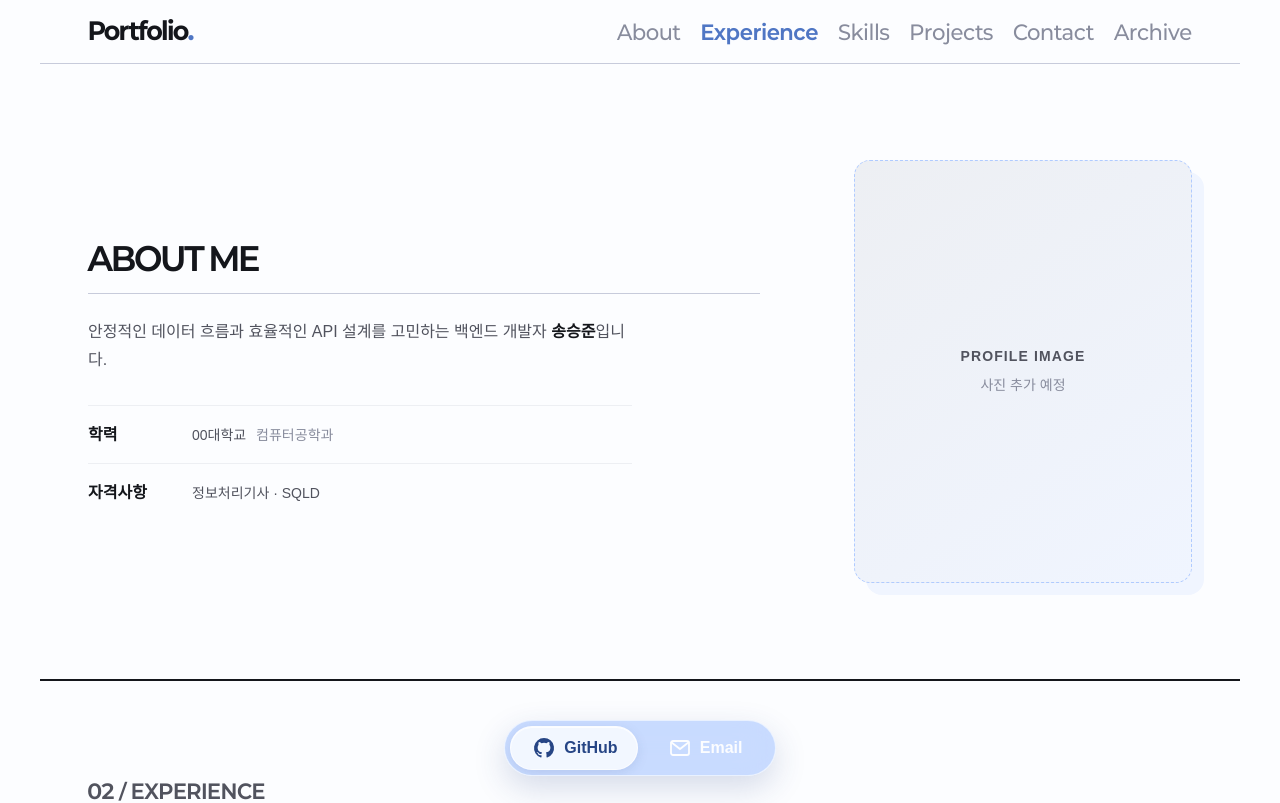
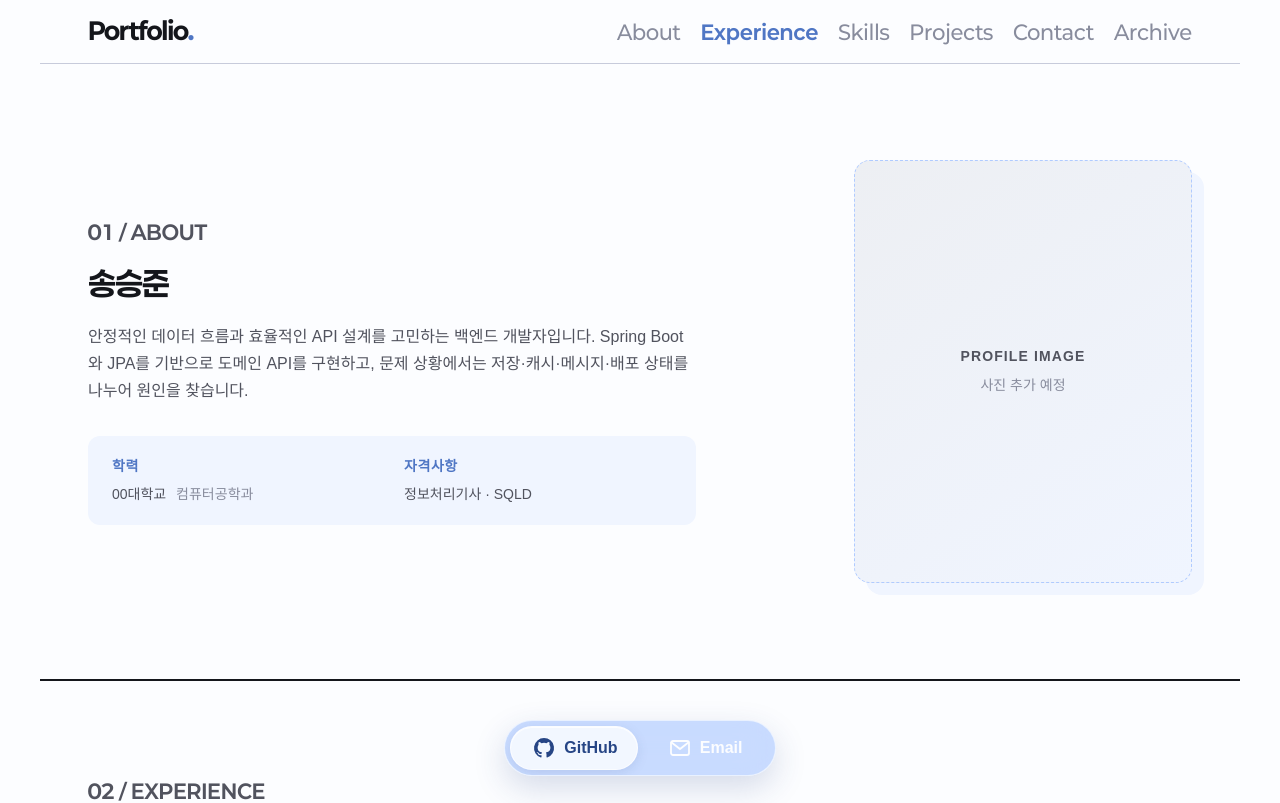
Before and after one commit to SeungJunS0ng/portfolio-site, a React (Vite) app: page / in a window 1280 px wide. Shown: the top 803 px of the page. Built offline with nearby package versions, Linux system fonts and the light colour scheme; no server answers; a web font is replaced by a local one.

Commit message:
style: About 섹션의 공통 레이아웃 톤 복원
- 다른 Home 섹션과 같은 번호 라벨과 제목 위계 적용

- About 제목을 이름 중심으로 변경해 자연스러운 소개 흐름 구성

- 학력·자격사항을 단일 정보 블록으로 정리해 시각적 밀도 보완

```diff
--- a/src/pages/Home/sections/About/About.module.css
+++ b/src/pages/Home/sections/About/About.module.css
@@ -1,15 +1,14 @@
 .section { min-height: 38rem; display: grid; grid-template-columns: minmax(0, 1.35fr) minmax(16rem, 0.65fr); gap: 4rem; align-items: center; padding: 6rem 3rem; }
 .content { display: flex; flex-direction: column; align-items: flex-start; }
-.sectionTitle { width: min(100%, 42rem); padding-bottom: 0.75rem; border-bottom: 1px solid var(--gray-300); font: var(--font-h1); letter-spacing: -0.04em; }
-.introduction { max-width: 34rem; margin-top: 1.5rem; color: var(--gray-700); font: var(--font-body2); line-height: 1.7; }
-.introduction strong { color: var(--gray-900); font-weight: 700; }
-.profileDetails { display: grid; gap: 1rem; width: min(100%, 34rem); margin-top: 2rem; }
-.profileDetails div { display: grid; grid-template-columns: 5.5rem minmax(0, 1fr); gap: 1rem; align-items: baseline; padding-top: 1rem; border-top: 1px solid var(--gray-100); }
-.profileDetails dt { color: var(--gray-900); font: var(--font-body2); font-weight: 700; }
+.sectionTitle { font: var(--font-h1); letter-spacing: -0.04em; }
+.introduction { max-width: 38rem; margin-top: 1rem; color: var(--gray-700); font: var(--font-body2); line-height: 1.7; }
+.profileDetails { display: grid; grid-template-columns: repeat(2, minmax(0, 1fr)); width: min(100%, 38rem); gap: 1.5rem; margin-top: 2rem; padding: 1.25rem 1.5rem; background: var(--blue-50); border-radius: var(--radius-md); }
+.profileDetails div { display: grid; gap: 0.4rem; min-width: 0; }
+.profileDetails dt { color: var(--blue-700); font: var(--font-small); font-weight: 700; letter-spacing: 0.04em; }
 .profileDetails dd { color: var(--gray-700); font: var(--font-small); }
 .profileDetails dd span { margin-left: 0.375rem; color: var(--gray-500); }
 .profile { position: relative; aspect-ratio: 4 / 5; display: flex; flex-direction: column; align-items: center; justify-content: center; min-height: 22rem; overflow: hidden; color: var(--gray-500); background: linear-gradient(145deg, var(--gray-100), var(--blue-50)); border: 1px dashed var(--blue-300); border-radius: var(--radius-lg); box-shadow: 0.75rem 0.75rem 0 var(--blue-50); }
 .profile span { color: var(--gray-700); font: var(--font-small); font-weight: 700; letter-spacing: 0.08em; }
 .profile p { margin-top: 0.5rem; font: var(--font-small); }
 @media (max-width: 720px) { .section { min-height: auto; grid-template-columns: 1fr; gap: 2rem; padding: 5rem 1.5rem; } .profile { order: -1; width: min(100%, 20rem); min-height: 18rem; margin: 0 auto; } }
-@media (max-width: 480px) { .section { padding: 4rem 1.25rem; } .sectionTitle { font-size: 1.75rem; } .introduction { margin-top: 1.25rem; } .profileDetails { margin-top: 1.5rem; } .profileDetails div { grid-template-columns: 4.75rem minmax(0, 1fr); gap: 0.75rem; } .profile { min-height: 15rem; box-shadow: 0.5rem 0.5rem 0 var(--blue-50); } }
+@media (max-width: 480px) { .section { padding: 4rem 1.25rem; } .sectionTitle { font-size: 1.75rem; } .introduction { margin-top: 1.25rem; } .profileDetails { grid-template-columns: 1fr; gap: 1rem; margin-top: 1.5rem; padding: 1rem; } .profile { min-height: 15rem; box-shadow: 0.5rem 0.5rem 0 var(--blue-50); } }
--- a/src/pages/Home/sections/About/About.tsx
+++ b/src/pages/Home/sections/About/About.tsx
@@ -4,10 +4,12 @@ export function About() {
   return (
     <section id="about" className={styles.section}>
       <div className={styles.content}>
-        <h1 className={styles.sectionTitle}>ABOUT ME</h1>
+        <p className="section-label">01 / ABOUT</p>
+        <h1 className={styles.sectionTitle}>송승준</h1>
         <p className={styles.introduction}>
-          안정적인 데이터 흐름과 효율적인 API 설계를 고민하는 백엔드 개발자
-          <strong> 송승준</strong>입니다.
+          안정적인 데이터 흐름과 효율적인 API 설계를 고민하는 백엔드 개발자입니다.
+          Spring Boot와 JPA를 기반으로 도메인 API를 구현하고, 문제 상황에서는
+          저장·캐시·메시지·배포 상태를 나누어 원인을 찾습니다.
         </p>
         <dl className={styles.profileDetails}>
           <div>
```
